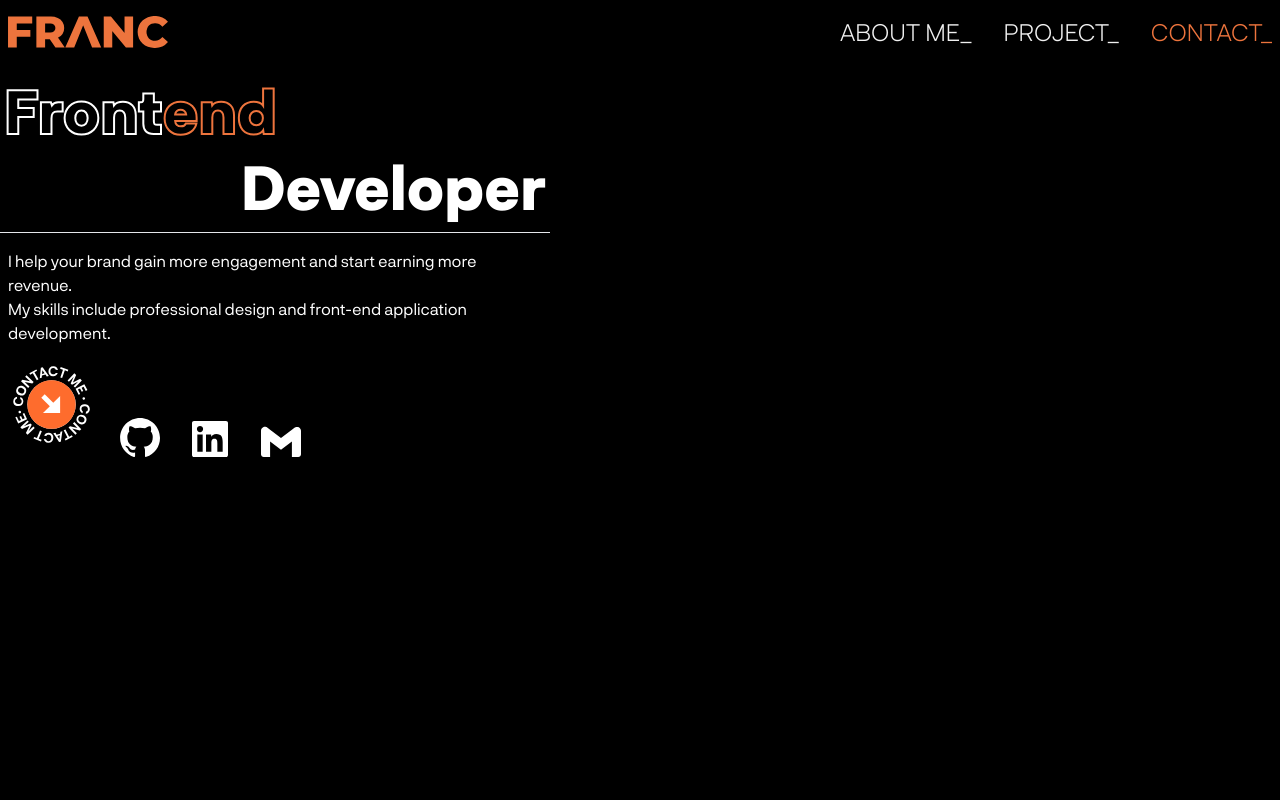
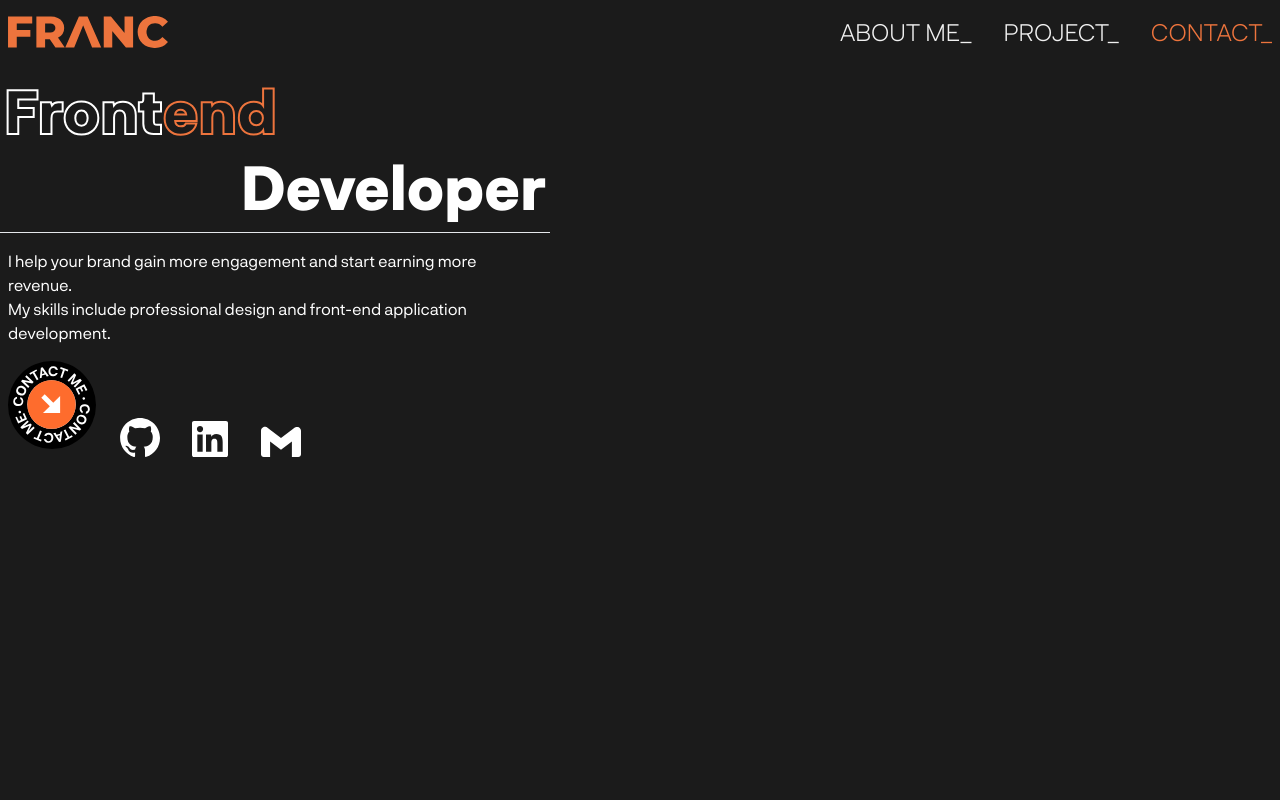
Before and after one commit to DrHeinz11/portfolio-ts, a React (Vite) app: page / in a window 1280 px wide. Shown: the top 800 px of the page. Built offline with nearby package versions, Linux system fonts and the light colour scheme.

Commit message:
[feature] Add header component and fix layout shift

```diff
--- a/src/App.tsx
+++ b/src/App.tsx
@@ -6,7 +6,7 @@ function App() {
   const [navState, setNavState] = useState(false);
   return (
     <>
-      <main className="bg-black min-h-screen overflow-hidden">
+      <main className="bg-bgGray min-h-screen overflow-hidden">
         <div className="mx-auto ">
           <Navbar />
           <Home/>
--- a/tailwind.config.cjs
+++ b/tailwind.config.cjs
@@ -8,7 +8,7 @@ module.exports = {
       },
       colors: {
         main: "#ed743d",
-        bgGray: "#2d2d2d",
+        bgGray: "#1b1b1b",
         lightGray: "#f0f0f0",
       },
     },
```
